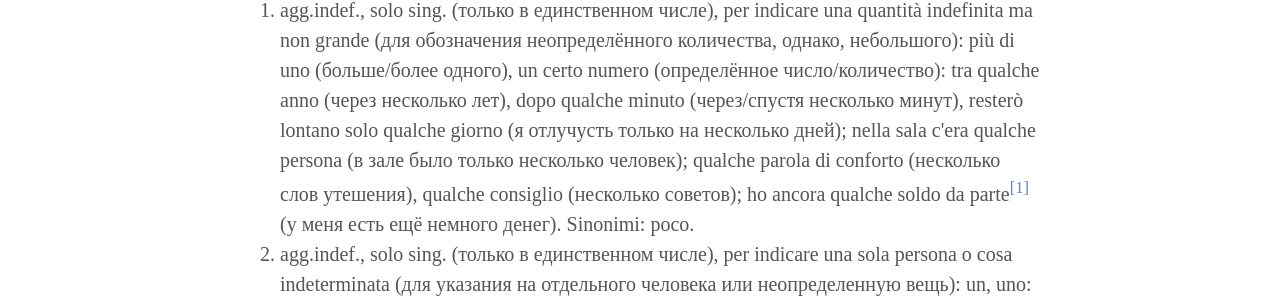
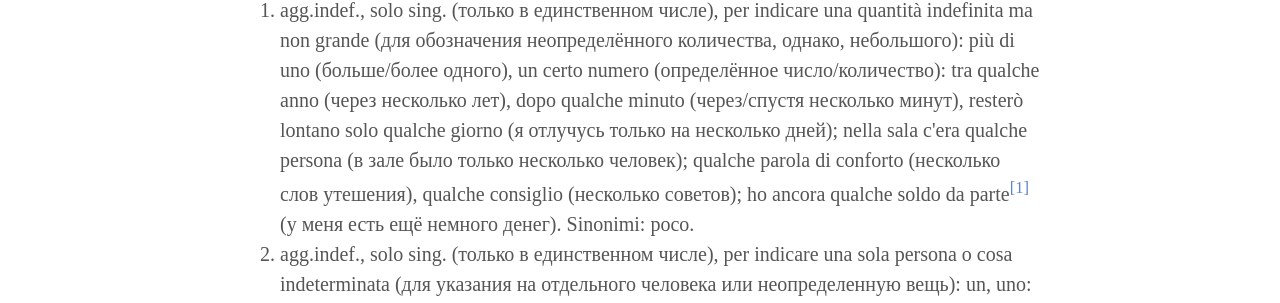
Before and after one commit to postolny/postolny.github.io, a Jekyll site: the page built from _posts/2021-04-18-qualche.md, in a window 1280 px wide and 900 px high, scrolled down 528 px. Shown: the part 261-564 px from the top of the window. Built offline with Jekyll 4.4.1, drawn with Linux system fonts in a browser that asks for light colours.

Commit message:
Update 2021-04-18-qualche.md

```diff
--- a/_posts/2021-04-18-qualche.md
+++ b/_posts/2021-04-18-qualche.md
@@ -12,7 +12,7 @@ tags:
 
 agg.indef., avv. 1348-53; comp. di quale e che. FO (неопределённое прилагательное, 1348-53; состоит из quale и che)
 
-1. agg.indef., solo sing. (только в единственном числе), per indicare una quantità indefinita ma non grande (для обозначения неопределённого количества, однако, небольшого): più di uno (больше/более одного), un certo numero (определённое число/количество): tra qualche anno (через несколько лет), dopo qualche minuto (через/спустя несколько минут), resterò lontano solo qualche giorno (я отлучусть только на несколько дней); nella sala c'era qualche persona (в зале было только несколько человек); qualche parola di conforto (несколько слов утешения), qualche consiglio (несколько советов); ho ancora qualche soldo da parte[^1] (у меня есть ещё немного денег). Sinonimi: poco.
+1. agg.indef., solo sing. (только в единственном числе), per indicare una quantità indefinita ma non grande (для обозначения неопределённого количества, однако, небольшого): più di uno (больше/более одного), un certo numero (определённое число/количество): tra qualche anno (через несколько лет), dopo qualche minuto (через/спустя несколько минут), resterò lontano solo qualche giorno (я отлучусь только на несколько дней); nella sala c'era qualche persona (в зале было только несколько человек); qualche parola di conforto (несколько слов утешения), qualche consiglio (несколько советов); ho ancora qualche soldo da parte[^1] (у меня есть ещё немного денег). Sinonimi: poco.
 2. agg.indef., solo sing. (только в единственном числе), per indicare una sola persona o cosa indeterminata (для указания на отдельного человека или неопределенную вещь): un, uno: troverò qualche rimedio (я найду какое-нибудь лекарство), deve essere qualche sua amica (должно быть это какая-то его подруга), qualche santo mi darà una mano[^2] (некоторые святые мне помогут[^3]), forse è in qualche altro luogo (возможно, он в каком-нибудь другом месте) / preceduto dall'articolo indeterminativo, con valore rafforzativo (с предшествующим неопределённым артиклем, с усилительным значением): qualsiasi, qualunque: ci deve essere un qualche sistema per saperlo, una qualche soluzione si dovrà pur trovare (тут должна быть какая-то система, чтобы узнать это, какое-то решение должно быть всё же найдено).
 3. agg.indef., solo sing. (только в единственном числе), davanti a un sostantivo astratto, per indicare una quantità indefinita (перед абстрактным существительным, чтобы указать неопределённое количество): un certo: un quadro di qualche valore (картина определённой/некоторой ценности), un libro di qualche pregio (книга некоторой ценности), posso affermarlo non senza qualche esitazione (я могу утверждать это не без некоторого колебания/сомнения); talora preceduto da articolo indeterminativo (иногда с предшествующим неопределённым артиклем): una persona di una qualche importanza (человек некоторой значимости), un compito di una qualche difficoltà (задание определённой сложности).
 4. avv. RE tosc. (наречие, региональный, тосканский диалект), circa (примерно, около): mancano qualche dieci chilometri (осталось около десяти километров).
```
